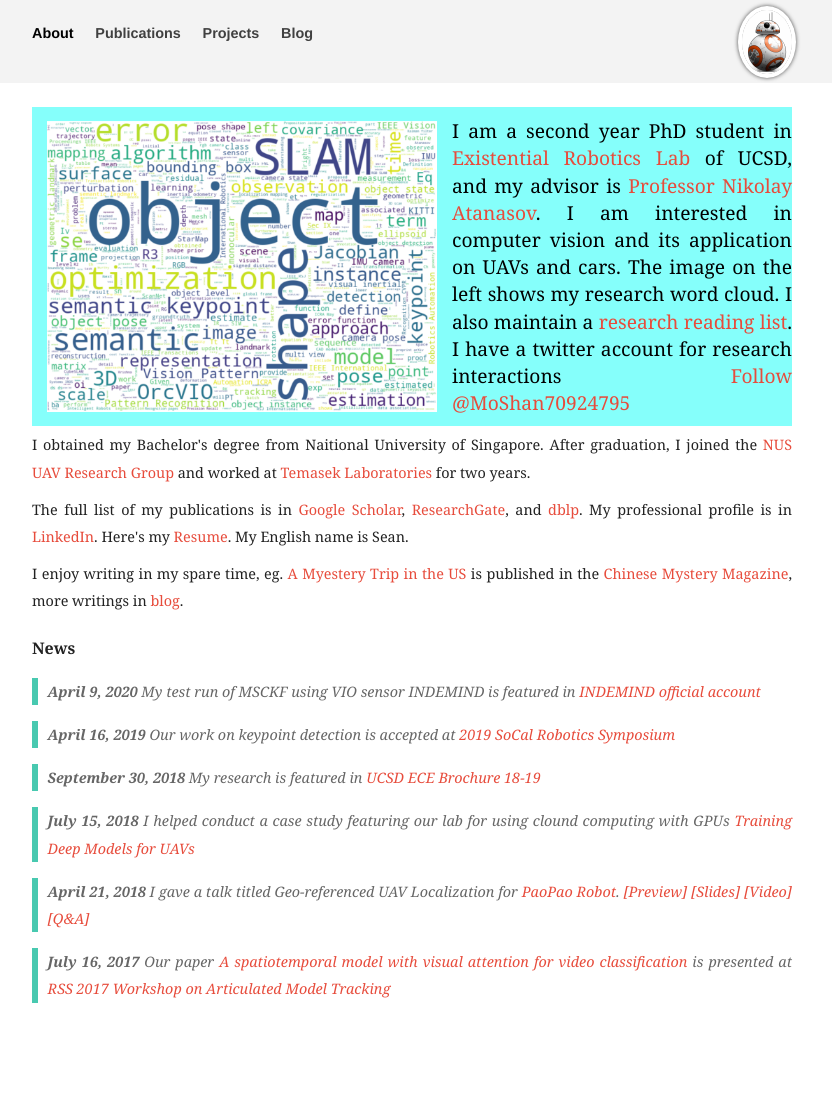
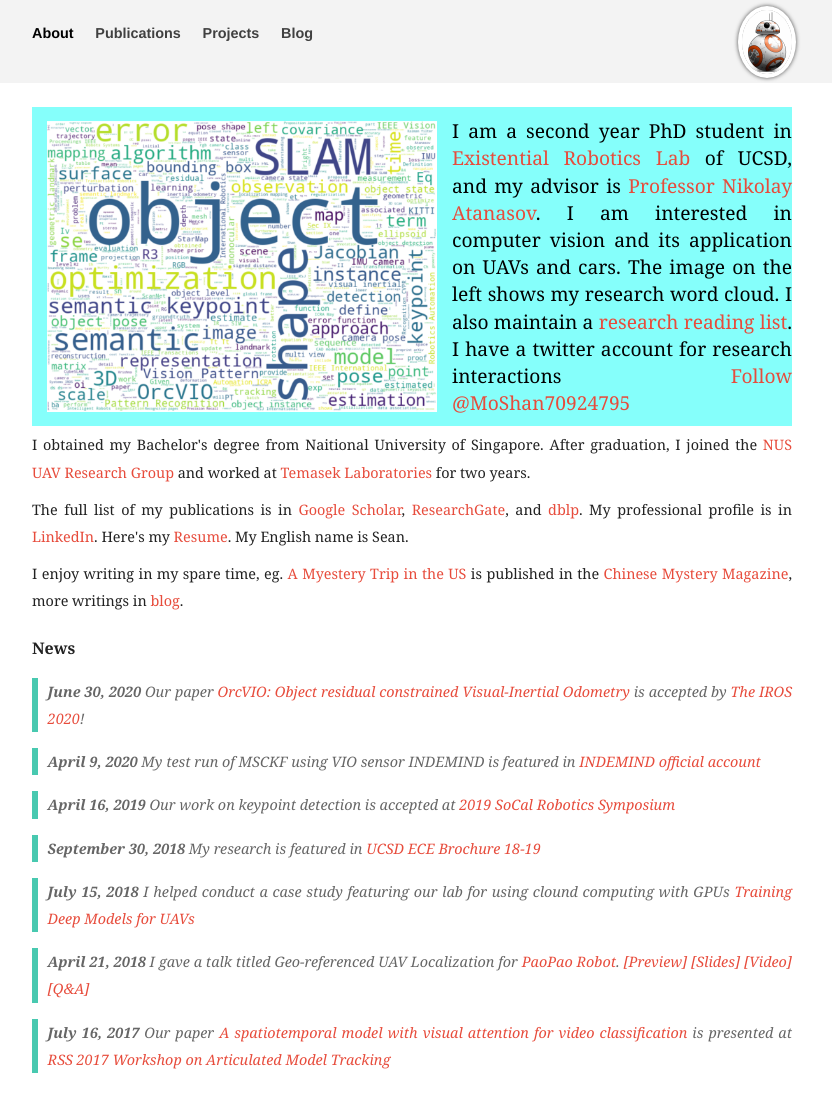
Before and after one commit to moshanATucsd/moshanATucsd.github.io, a Jekyll site: the page built from index.html, in a window 1280 px wide. Shown: the whole page, without its empty margins (228-1060 px from the left). Built offline with Jekyll 4.4.1, drawn with Linux system fonts in a browser that asks for light colours; nearby versions of some CDN libraries; comment, search, counter and statistics services are not loaded; before the commit the page ends 1034 px from its top, so only the background shows below that.

Commit message:
add news

```diff
--- a/_includes/news.html
+++ b/_includes/news.html
@@ -2,6 +2,16 @@
     <div class="post-recents-in-index">
         <strong>News</strong>
     </div>
+
+    <blockquote>
+        <ul>
+            <p>
+            <strong>June 30, 2020</strong>
+            Our paper <a href="http://me-llamo-sean.cf/orcvio_githubpage/">OrcVIO: Object residual constrained Visual-Inertial Odometry</a>
+            is accepted by <a href="https://www.iros2020.org/">The IROS 2020</a>!
+            </p>
+        </ul>
+    </blockquote>
 
     <blockquote>
         <ul>
--- a/publication/index.html
+++ b/publication/index.html
@@ -48,8 +48,8 @@
         </p>
 
         <p>
+        <a href="https://moshanatucsd.github.io/orcvio_githubpage/">[Project]</a>
         <a href="">[Paper]</a>
-        <a href="https://moshanatucsd.github.io/orcvio_githubpage/">[Project]</a>
         <a href="https://www.youtube.com/watch?v=CRDSB-SYFhQ&feature=youtu.be">[Demo video]</a>
         <a href="https://docs.google.com/presentation/d/1OvKBiCcJth093SivJgpOAnLFTf3xsdm0GBEeA1ZOsWM/edit?usp=sharing">[Demo slides]</a>
         <a href="https://github.com/moshanATucsd/orcvio_python_opensource">[Code]</a>
```
